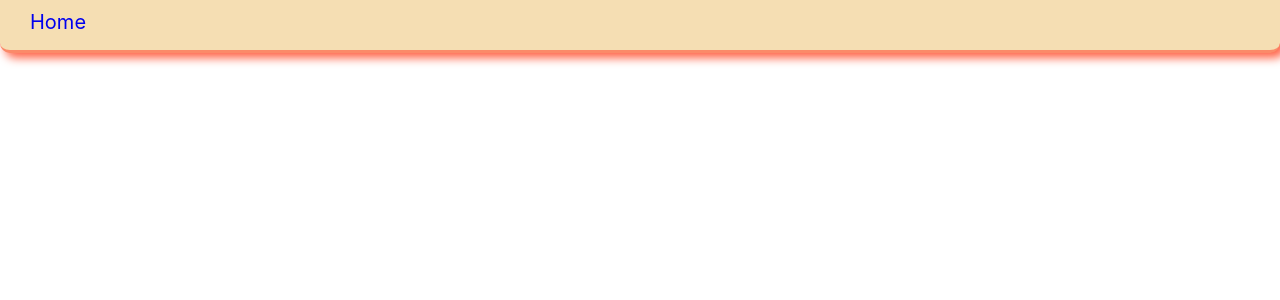
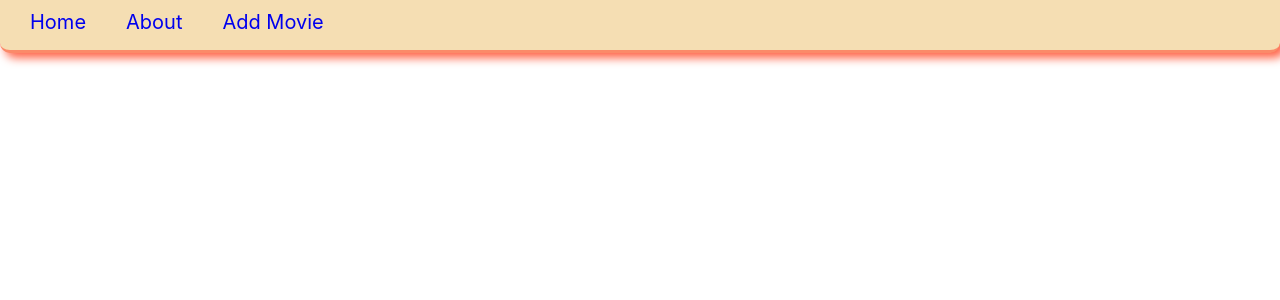
Before and after one commit to codefunlearn/git-exercise, a React (Create React App) app in the folder exercise/: page / in a window 1280 px wide. Shown: the top 300 px of the page. Built offline with nearby package versions, Linux system fonts and the light colour scheme.

Commit message:
finished navbar component

```diff
--- a/exercise/src/App.js
+++ b/exercise/src/App.js
@@ -5,8 +5,8 @@ function App() {
   return (
     <div className="App">
       <Router>
-          <Navbar />
-{/*
+        <Navbar />
+        {/*
           <Route path="/"></Route>
           <Route path="/about"></Route> */}
       </Router>
--- a/exercise/src/components/Navbar.js
+++ b/exercise/src/components/Navbar.js
@@ -5,6 +5,8 @@ const Navbar = () => {
   return (
     <nav className={navbar}>
       <Link to="/">Home</Link>
+      <Link to="/about">About</Link>
+      <Link to="/add-movie">Add Movie</Link>
     </nav>
   );
 }
```
